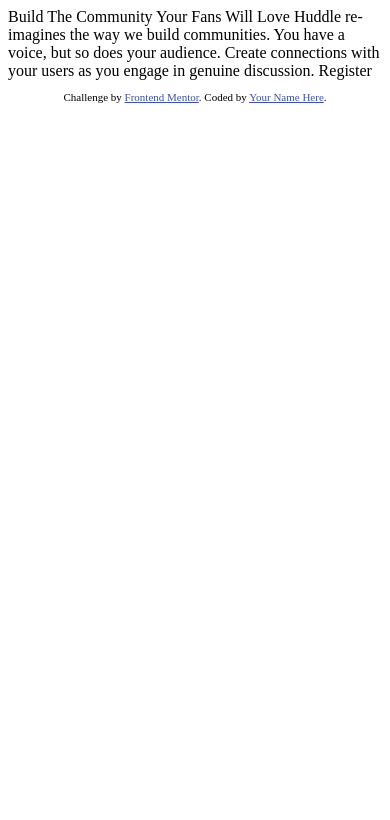
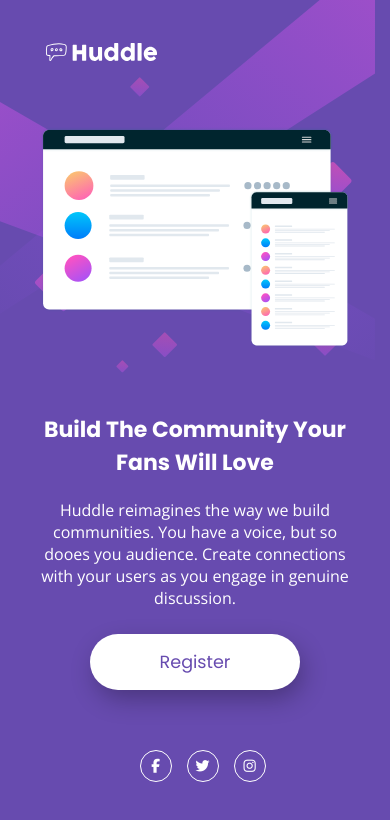
Before and after one commit to MeFredj/Huddle-landing-page-with-single-introductory-section, a plain HTML site: page index.html in a window 390 px wide. Drawn offline with nearby package versions, Linux system fonts and the light colour scheme.

Commit message:
Full implementation and mobile responsiveness
Only responsive to fit the designexamples for the provided screensizes.

```diff
--- /dev/null
+++ b/css/styles.css
@@ -0,0 +1,158 @@
+:root {
+  /* primary */
+  --violet: hsl(257, 40%, 49%);
+  /* fundamental */
+  --white: #fff;
+}
+
+body {
+  box-sizing: border-box;
+  margin: 50px 80px 40px 80px;
+  padding: 0;
+  font-family: "Open Sans", sans-serif;
+  background-color: var(--violet);
+  background-image: url(/images/bg-desktop.svg);
+  background-repeat: no-repeat;
+  background-size: initial;
+  color: var(--white);
+  height: 900px;
+}
+
+header {
+  margin-bottom: 90px;
+}
+
+header img {
+  width: 200px;
+}
+
+.flex-container {
+  display: flex;
+  margin: 0;
+}
+
+.flex-right {
+  flex: 43%;
+}
+
+.flex-left {
+  flex: 57%;
+}
+
+.flex-item img {
+  width: 100%;
+}
+
+.flex-item {
+  align-self: flex-start;
+}
+
+.margin-left {
+  margin-left: 55px;
+}
+
+h1 {
+  font-size: 2.5rem;
+  font-family: "Poppins", "Open Sans", sans-serif;
+  margin: 40px 0 20px 0;
+  font-weight: 400;
+}
+
+p {
+  font-size: 18px;
+  margin-bottom: 25px;
+}
+
+button {
+  background-color: var(--white);
+  padding: 15px 70px;
+  border-radius: 30px;
+  border: none;
+  color: var(--violet);
+  font-size: 1.1rem;
+  font-family: "Poppins", "Open Sans", sans-serif;
+  -webkit-box-shadow: 4px 10px 26px -2px rgba(0, 0, 0, 0.3);
+  -moz-box-shadow: 4px 10px 26px -2px rgba(0, 0, 0, 0.3);
+  box-shadow: 4px 10px 26px -2px rgba(0, 0, 0, 0.3);
+}
+
+.circle {
+  height: 40px;
+  width: 40px;
+  border: solid 1.5px var(--white);
+  border-radius: 50%;
+  margin-left: 15px;
+}
+
+.flex-end {
+  justify-content: flex-end;
+}
+
+.circle {
+  position: relative;
+}
+
+.circle i {
+  font-size: 18px;
+  position: absolute;
+  top: 50%;
+  left: 50%;
+  transform: translate(-50%, -50%);
+}
+
+footer {
+  margin-top: 15px;
+}
+
+@media all and (max-width: 800px) {
+  body {
+    background-image: url(/images/bg-mobile.svg);
+    margin: 37px 40px 40px 40px;
+  }
+
+  header {
+    margin-bottom: 55px;
+  }
+
+  header img {
+    width: 120px;
+  }
+
+  .flex-container {
+    flex-wrap: wrap;
+  }
+
+  .flex-end {
+    justify-content: center;
+  }
+
+  .margin-left {
+    margin-left: 0;
+  }
+
+  .flex-right {
+    text-align: center;
+    margin-top: 20px;
+  }
+
+  h1 {
+    font-size: 22px;
+  }
+
+  footer {
+    margin-top: 60px;
+  }
+
+  .circle {
+    height: 30px;
+    width: 30px;
+  }
+
+  .circle i {
+    font-size: 14px;
+  }
+
+  p {
+    font-size: 16px;
+  }
+}
--- a/index.html
+++ b/index.html
@@ -1,33 +1,72 @@
 <!DOCTYPE html>
 <html lang="en">
   <head>
-  <meta charset="UTF-8">
-  <meta name="viewport" content="width=device-width, initial-scale=1.0"> <!-- displays site properly based on user's device -->
+    <meta charset="UTF-8" />
+    <meta name="viewport" content="width=device-width, initial-scale=1.0" />
+    <!-- displays site properly based on user's device -->
+    <link rel="stylesheet" href="/css/styles.css" />
+    <link
+      href="https://fonts.googleapis.com/css?family=Open+Sans:400,700&display=swap"
+      rel="stylesheet"
+    />
+    <link
+      href="https://fonts.googleapis.com/css?family=Poppins:400,700&display=swap"
+      rel="stylesheet"
+    />
+    <script
+      src="https://kit.fontawesome.com/718e278629.js"
+      crossorigin="anonymous"
+    ></script>
 
-  <link rel="icon" type="image/png" sizes="32x32" href="./images/favicon-32x32.png">
+    <link
+      rel="icon"
+      type="image/png"
+      sizes="32x32"
+      href="./images/favicon-32x32.png"
+    />
 
-  <title>Frontend Mentor | Huddle landing page with single introductory section</title>
-
-  <!-- Feel free to remove these styles or customise in your own stylesheet 👍 -->
-  <style>
-    .attribution { font-size: 11px; text-align: center; }
-    .attribution a { color: hsl(228, 45%, 44%); }
-  </style>
+    <title>
+      Frontend Mentor | Huddle landing page with single introductory section
+    </title>
   </head>
   <body>
+    <header>
+      <img src="/images/logo.svg" alt="logo" />
+    </header>
 
-  Build The Community Your Fans Will Love
-
-  Huddle re-imagines the way we build communities. You have a voice, but so does your audience.
-  Create connections with your users as you engage in genuine discussion.
-
-  Register
+    <section>
+      <div class="flex-container">
+        <div class="flex-item flex-left">
+          <img src="/images/illustration-mockups.svg" alt="Mockups" />
+        </div>
+        <div class="flex-item margin-left flex-right">
+          <h1><strong>Build The Community Your Fans Will Love</strong></h1>
+          <p>
+            Huddle reimagines the way we build communities. You have a voice,
+            but so dooes you audience. Create connections with your users as you
+            engage in genuine discussion.
+          </p>
+          <button>Register</button>
+        </div>
+      </div>
+    </section>
 
     <footer>
-    <p class="attribution">
-      Challenge by <a href="https://www.frontendmentor.io?ref=challenge" target="_blank">Frontend Mentor</a>.
-      Coded by <a href="#">Your Name Here</a>.
-    </p>
+      <div class="flex-container flex-end">
+        <div class="flex-item">
+          <div class="flex-container">
+            <div class="flex-item circle">
+              <i class="fab fa-facebook-f"></i>
+            </div>
+            <div class="flex-item circle">
+                <i class="fab fa-twitter"></i>
+            </div>
+            <div class="flex-item circle">
+              <i class="fab fa-instagram"></i>
+            </div>
+          </div>
+        </div>
+      </div>
     </footer>
   </body>
 </html>
```
Also changed, not shown: 2 other files. Lines whose indentation alone changed are shown as unchanged.
